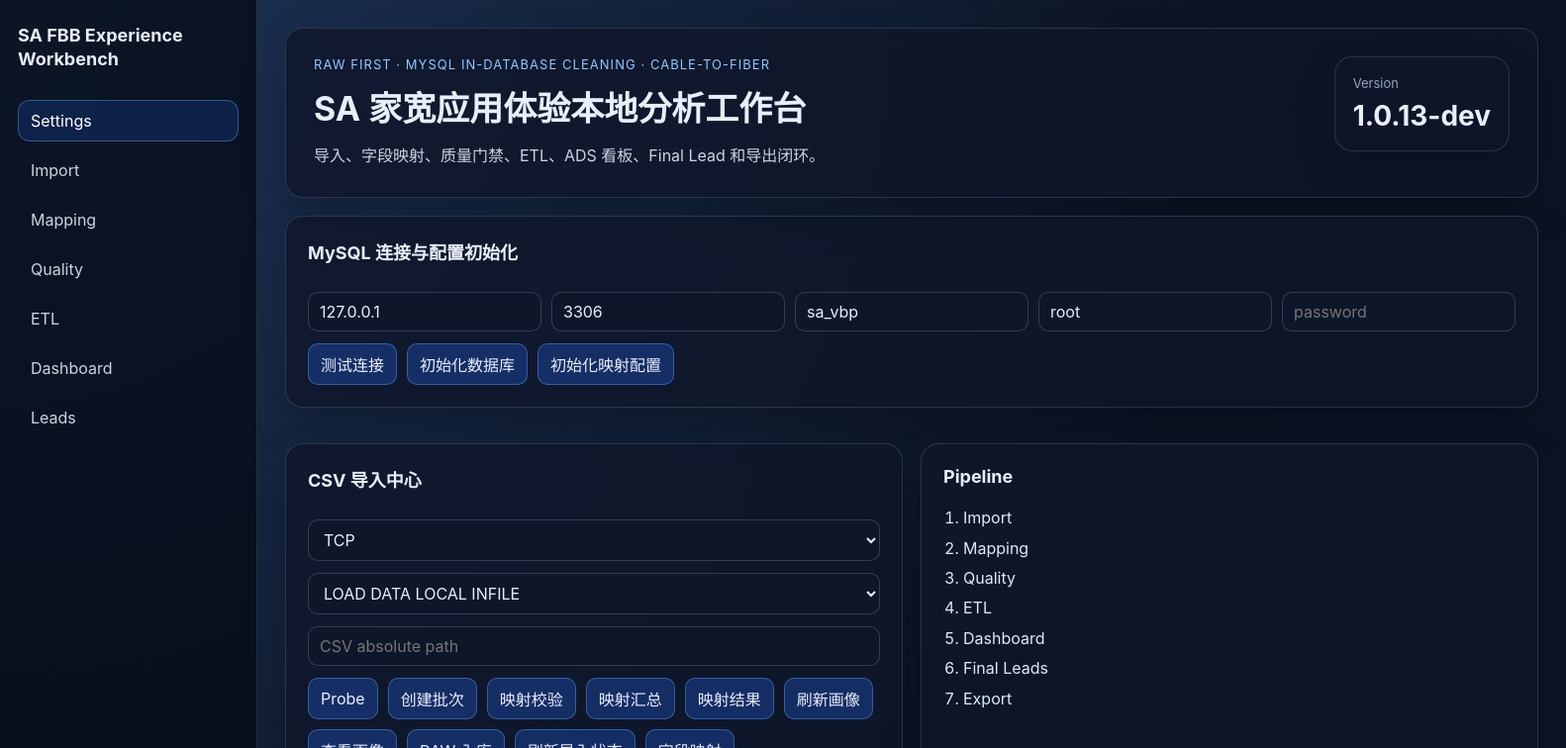
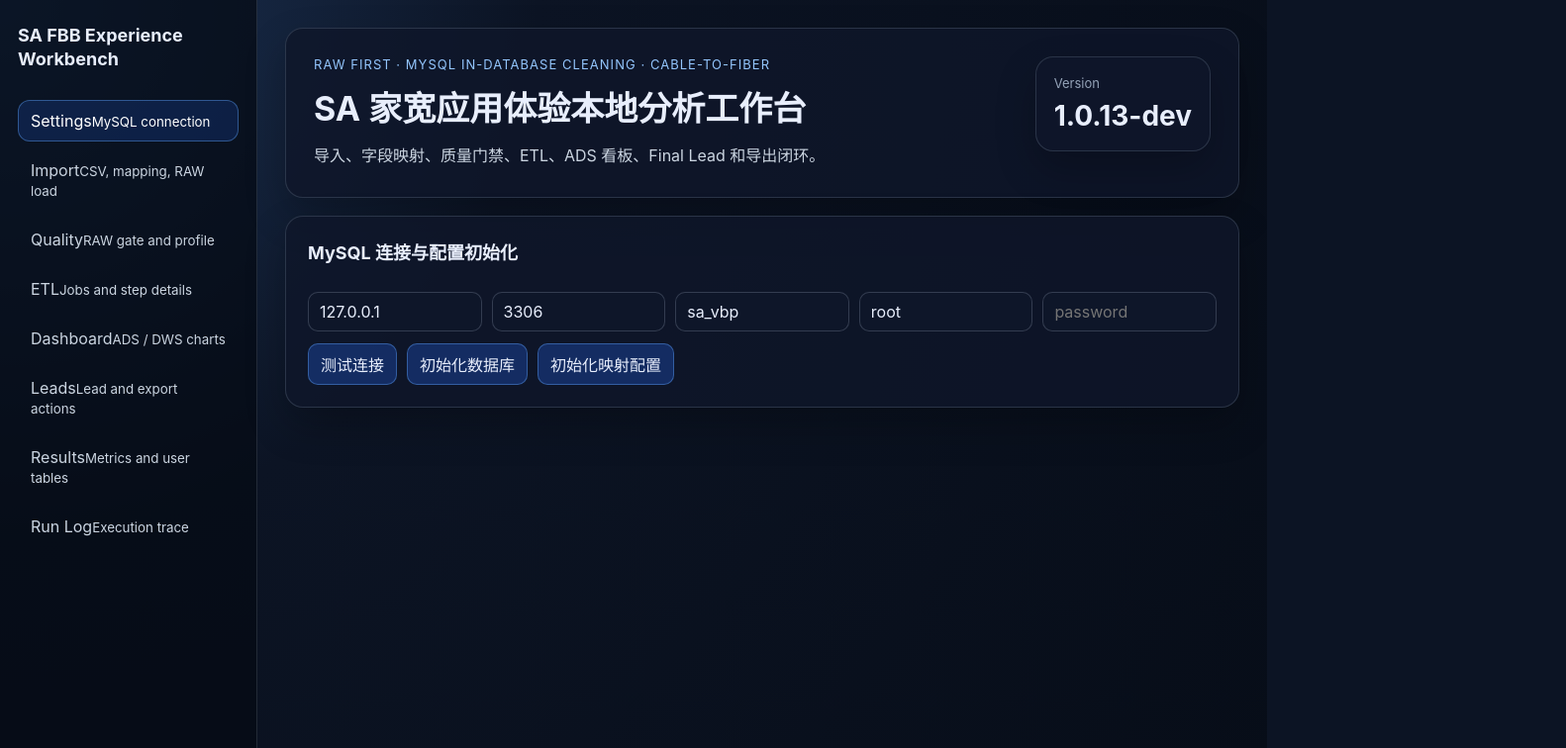
Before and after one commit to zhou-yang-personal/sa-fbb-experience-workbench, a React (Vite) app: page / in a window 1280 px wide. Shown: the top 756 px of the page at 99% size, 1582 px wide, since content can reach past the window. Built offline with nearby package versions, Linux system fonts and the light colour scheme.

Commit message:
feat: add navigable workbench sections

```diff
--- a/src/features/workbench/WorkbenchAppV2.tsx
+++ b/src/features/workbench/WorkbenchAppV2.tsx
@@ -1,3 +1,4 @@
+import { useState } from 'react';
 import { ConnectionPanel } from './ConnectionPanel';
 import { DashboardCenter } from './DashboardCenter';
 import { EtlJobCenter } from './EtlJobCenter';
@@ -11,34 +12,95 @@ import { WorkbenchHeader } from './WorkbenchHeader';
 import { useWorkbenchController } from './useWorkbenchController';
 import './extra.css';
 
+type WorkbenchSection = 'settings' | 'import' | 'quality' | 'etl' | 'dashboard' | 'leads' | 'results' | 'log';
+
 const pipelineSteps = ['Import', 'Mapping', 'Quality', 'ETL', 'Dashboard', 'Final Leads', 'Export'];
+const navItems: Array<{ id: WorkbenchSection; label: string; hint: string }> = [
+  { id: 'settings', label: 'Settings', hint: 'MySQL connection' },
+  { id: 'import', label: 'Import', hint: 'CSV, mapping, RAW load' },
+  { id: 'quality', label: 'Quality', hint: 'RAW gate and profile' },
+  { id: 'etl', label: 'ETL', hint: 'Jobs and step details' },
+  { id: 'dashboard', label: 'Dashboard', hint: 'ADS / DWS charts' },
+  { id: 'leads', label: 'Leads', hint: 'Lead and export actions' },
+  { id: 'results', label: 'Results', hint: 'Metrics and user tables' },
+  { id: 'log', label: 'Run Log', hint: 'Execution trace' },
+];
 
 export function WorkbenchAppV2() {
   const c = useWorkbenchController();
+  const [activeSection, setActiveSection] = useState<WorkbenchSection>('settings');
+
+  function renderSection() {
+    if (activeSection === 'settings') {
+      return <ConnectionPanel settings={c.settings} setSettings={c.setSettings} runAction={c.runAction} />;
+    }
+    if (activeSection === 'import') {
+      return (
+        <section className="two-column workbench-section-grid">
+          <ImportPanel {...c} />
+          <article className="panel">
+            <h2>Pipeline</h2>
+            <ol className="pipeline-list">{pipelineSteps.map((step) => <li key={step}>{step}</li>)}</ol>
+          </article>
+        </section>
+      );
+    }
+    if (activeSection === 'quality') {
+      return (
+        <section className="workbench-section-stack">
+          <QualityCenter {...c} />
+          <MetricGrid metrics={c.allMetrics} />
+        </section>
+      );
+    }
+    if (activeSection === 'etl') {
+      return <EtlJobCenter {...c} />;
+    }
+    if (activeSection === 'dashboard') {
+      return (
+        <section className="workbench-section-stack">
+          <DashboardCenter {...c} />
+          <MetricGrid metrics={c.allMetrics} />
+        </section>
+      );
+    }
+    if (activeSection === 'leads') {
+      return <FinalLeadCenter {...c} />;
+    }
+    if (activeSection === 'results') {
+      return (
+        <section className="workbench-section-stack">
+          <MetricGrid metrics={c.allMetrics} />
+          <ResultTables leads={c.leads} finalLeads={c.finalLeads} />
+        </section>
+      );
+    }
+    return <ExecutionLog log={c.log} />;
+  }
+
   return (
     <main className="app-shell">
       <aside className="sidebar">
         <div className="brand">SA FBB Experience Workbench</div>
-        <nav>{['Settings', 'Import', 'Mapping', 'Quality', 'ETL', 'Dashboard', 'Leads'].map((item) => <button key={item} type="button" className="nav-item">{item}</button>)}</nav>
+        <nav>
+          {navItems.map((item) => (
+            <button
+              key={item.id}
+              type="button"
+              className={`nav-item ${activeSection === item.id ? 'is-active' : ''}`}
+              onClick={() => setActiveSection(item.id)}
+            >
+              <span>{item.label}</span>
+              <small>{item.hint}</small>
+            </button>
+          ))}
+        </nav>
       </aside>
       <section className="content">
         <WorkbenchHeader />
-        <ConnectionPanel settings={c.settings} setSettings={c.setSettings} runAction={c.runAction} />
-        <section className="two-column">
-          <ImportPanel {...c} />
-          <article className="panel"><h2>Pipeline</h2><ol className="pipeline-list">{pipelineSteps.map((step) => <li key={step}>{step}</li>)}</ol></article>
+        <section className="section-shell">
+          {renderSection()}
         </section>
-        <section className="two-column">
-          <QualityCenter {...c} />
-          <EtlJobCenter {...c} />
-        </section>
-        <section className="two-column">
-          <DashboardCenter {...c} />
-          <FinalLeadCenter {...c} />
-        </section>
-        <MetricGrid metrics={c.allMetrics} />
-        <ResultTables leads={c.leads} finalLeads={c.finalLeads} />
-        <ExecutionLog log={c.log} />
       </section>
     </main>
   );
```
